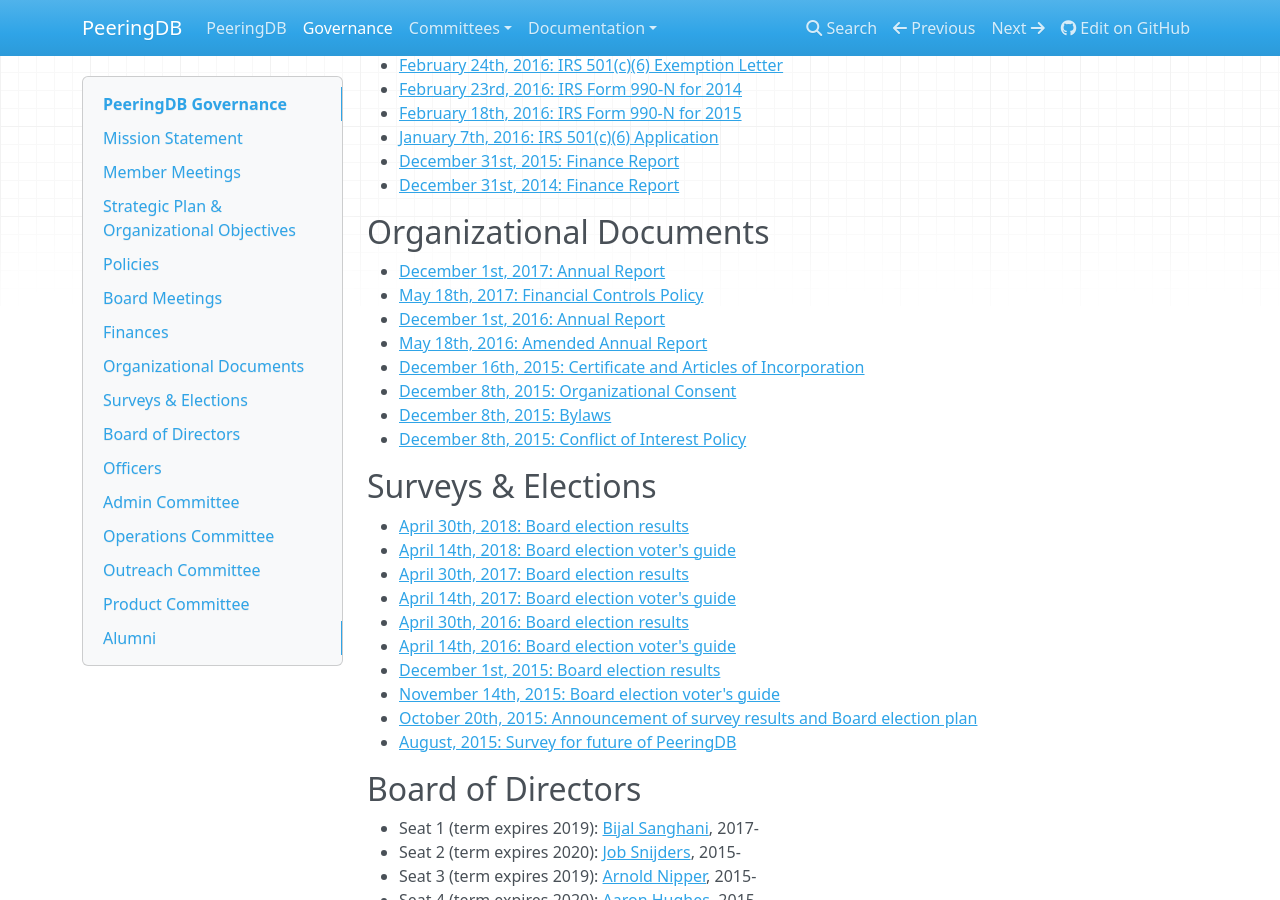
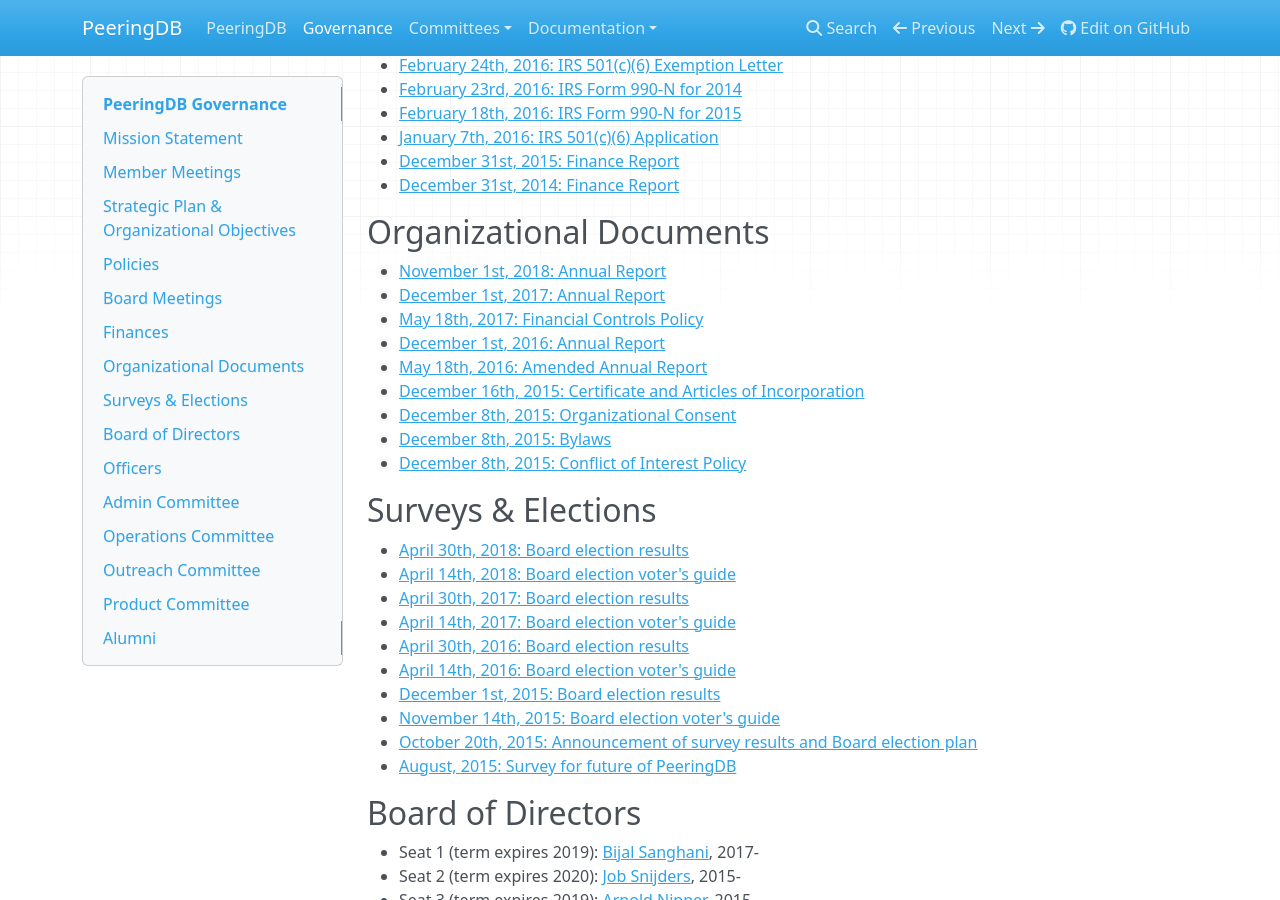
Before and after one commit to peeringdb/docs, an MkDocs documentation site: the page built from docs/gov.md, in a window 1280 px wide and 900 px high, scrolled down 1280 px. Built offline with MkDocs 1.6.1, drawn with Linux system fonts in a browser that asks for light colours; nearby versions of some CDN libraries; old or Windows-style settings are respelled for this version of MkDocs.

Commit message:
Washington annual report.

```diff
--- a/docs/gov.md
+++ b/docs/gov.md
@@ -60,6 +60,7 @@
 
 ## Organizational Documents
 
+- [November 1st, 2018: Annual Report](gov/legaldocs/2018-11-01_PeeringDB_Annual_Report.pdf)
 - [December 1st, 2017: Annual Report](gov/legaldocs/2017-12-01_PeeringDB_Annual_Report.pdf)
 - [May 18th, 2017: Financial Controls Policy](gov/legaldocs/2017-05-18_PeeringDB_Financial_Controls_Policy.pdf)
 - [December 1st, 2016: Annual Report](gov/legaldocs/2016-12-01_PeeringDB_Annual_Report.pdf)
```
Also changed, not shown: 1 other file.
